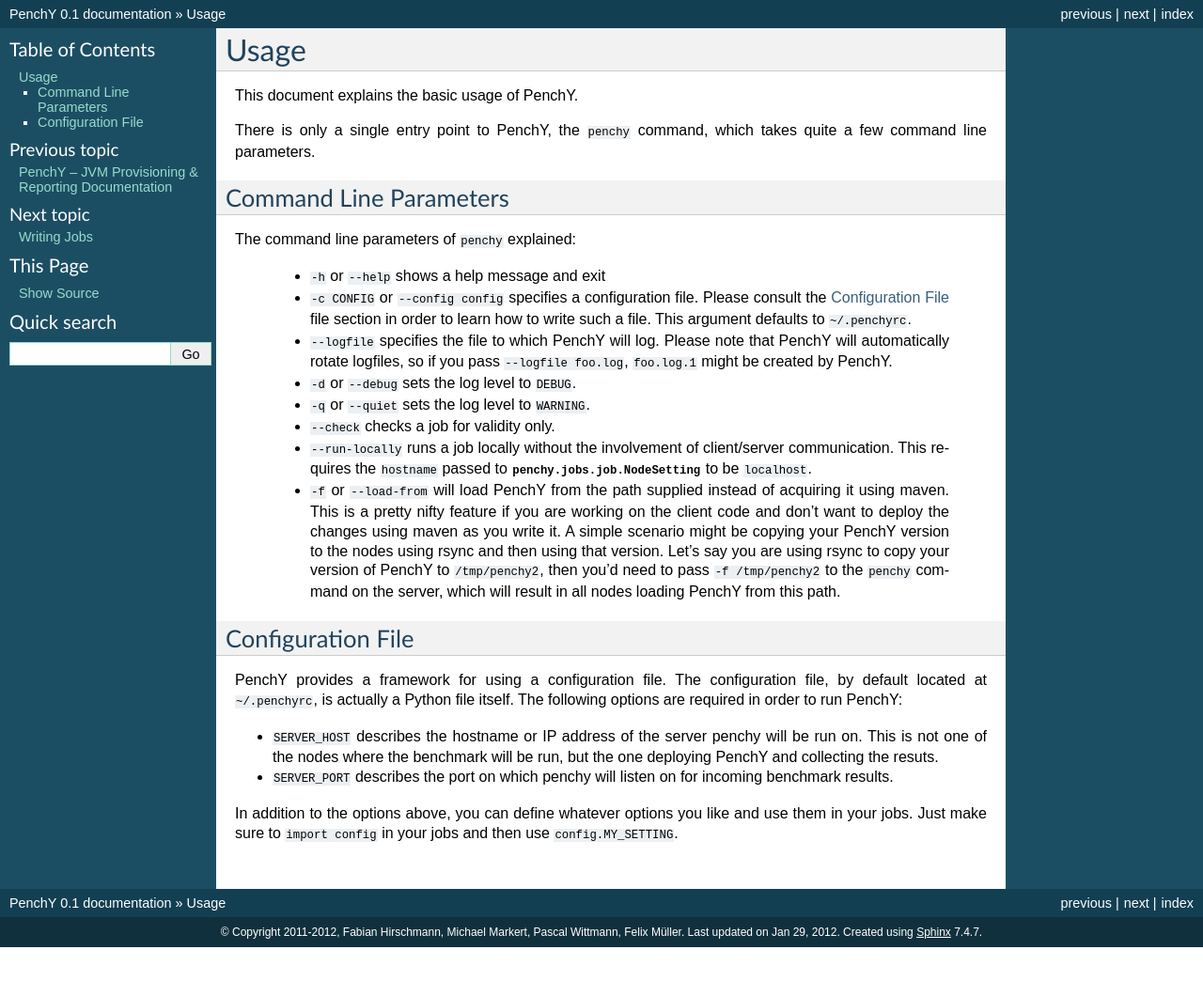
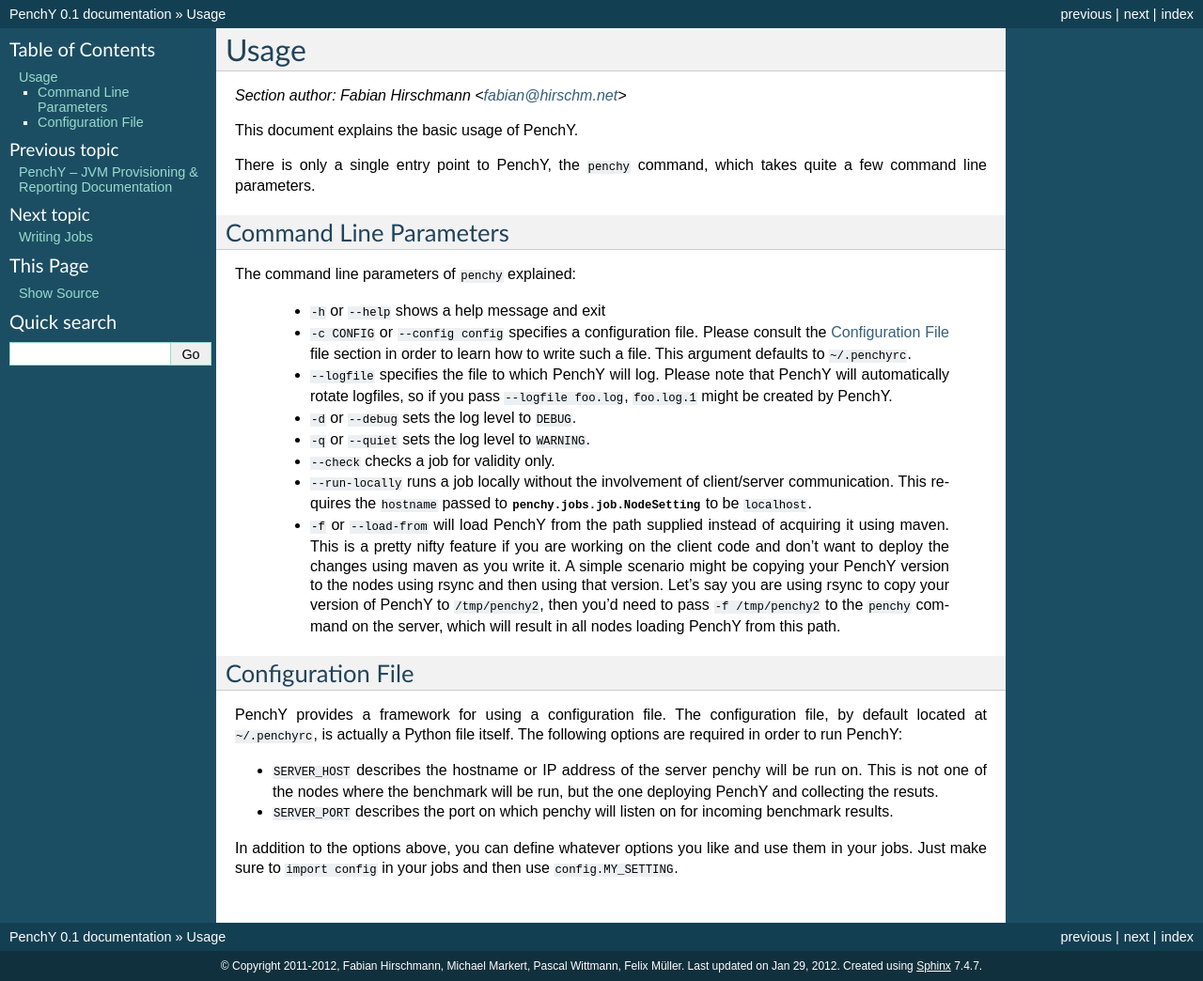
Before and after one commit to fhirschmann/penchy, a Sphinx documentation site: the page built from docs/usage.rst, in a window 1280 px wide. Shown: the whole page at 94% size. Built offline with Sphinx 7.4.7, drawn with Linux system fonts in a browser that asks for light colours; formulas are drawn with MathJax 3; before the commit the page ends 1008 px from its top, so only the background shows below that.

Commit message:
added sectionauthor to documentation

```diff
--- a/docs/job.rst
+++ b/docs/job.rst
@@ -1,6 +1,7 @@
 ============
 Writing Jobs
 ============
+.. sectionauthor:: Michael Markert <markert.michael@googlemail.com>
 
 Here is a simple Job:
 
--- a/docs/maven.rst
+++ b/docs/maven.rst
@@ -1,6 +1,6 @@
-===================
 Maven Documentation
 ===================
+.. sectionauthor:: Fabian Hirschmann <fabian@hirschm.net>
 
 PenchY is using Maven to handle dependencies which Workloads
 might have.
--- a/docs/usage.rst
+++ b/docs/usage.rst
@@ -1,5 +1,7 @@
+=====
 Usage
 =====
+.. sectionauthor:: Fabian Hirschmann <fabian@hirschm.net>
 This document explains the basic usage of PenchY.
 
 There is only a single entry point to PenchY, the ``penchy`` command,
```
